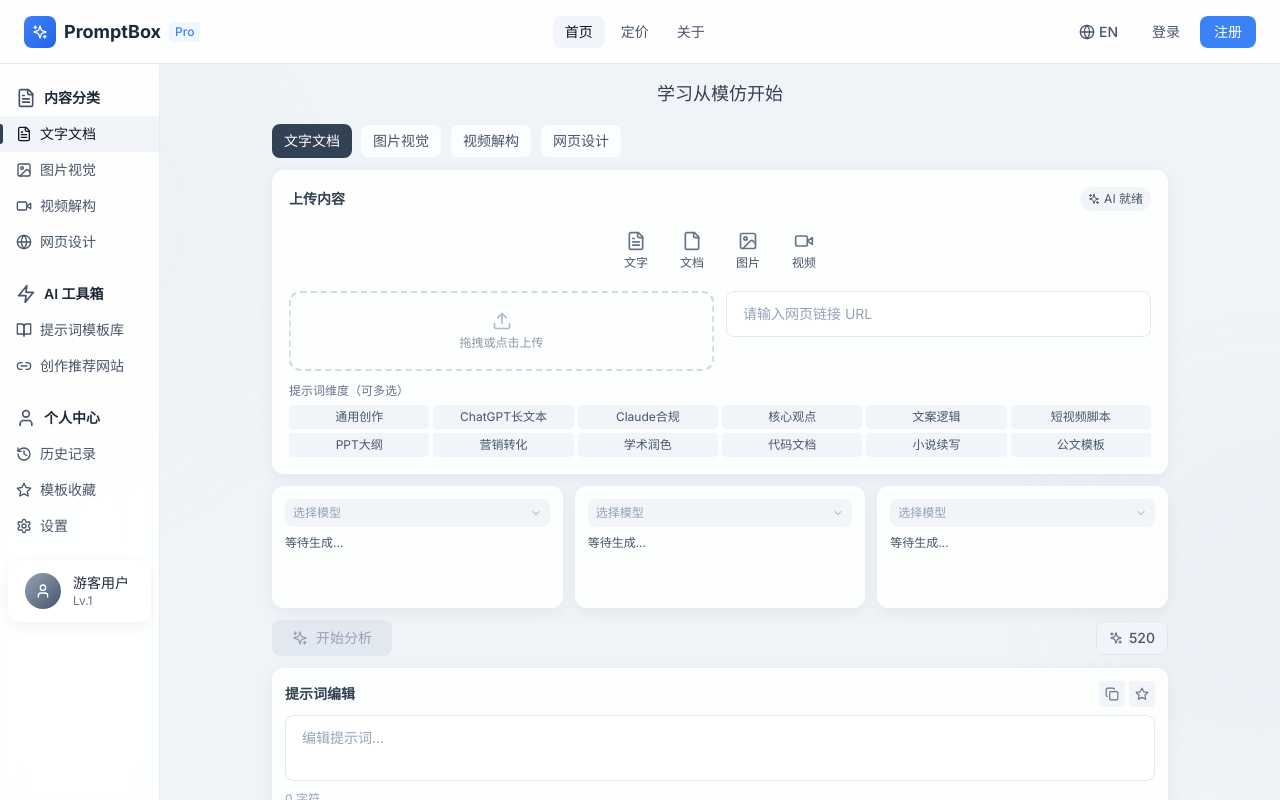
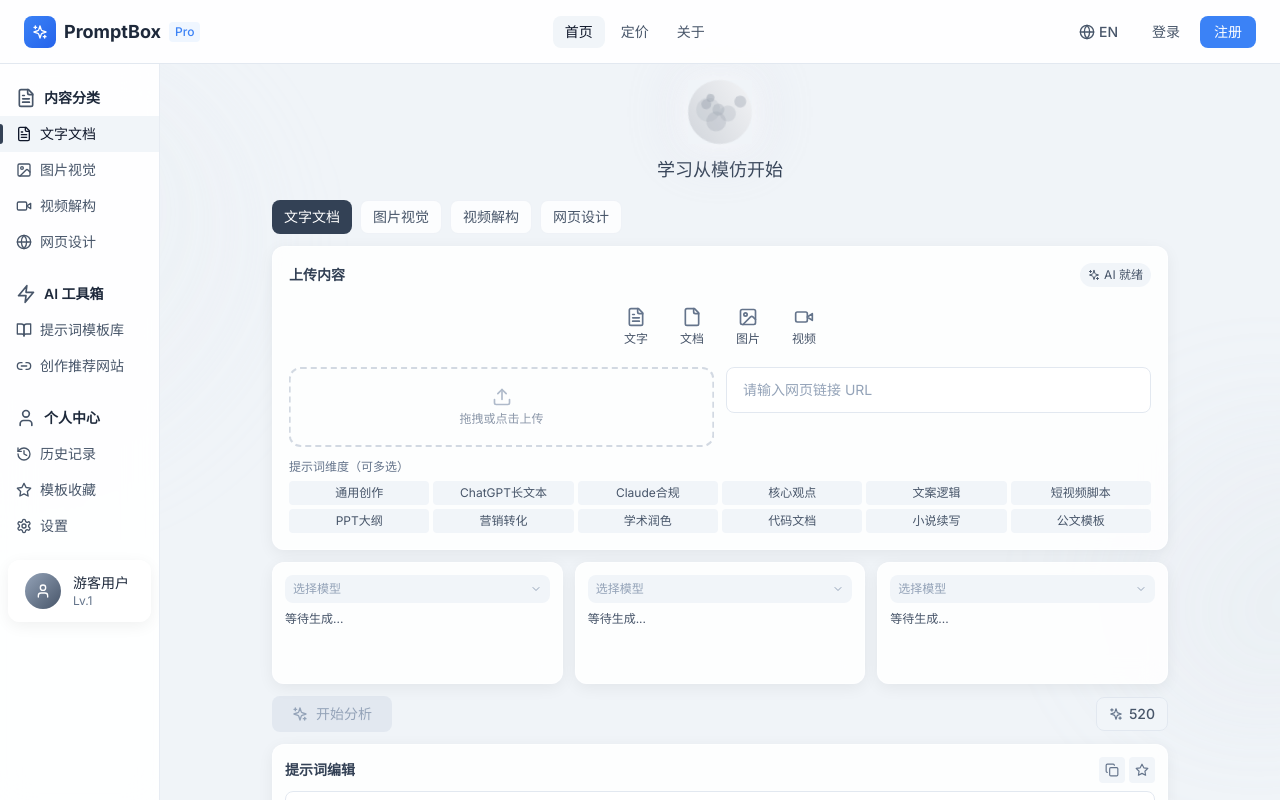
Before and after one commit to oxygen02/promptbox, a Next.js app: page / in a window 1280 px wide. Shown: the top 800 px of the page. Built offline with nearby package versions, Linux system fonts and the light colour scheme.

Commit message:
feat: Add moon animation before slogan

```diff
--- a/src/app/globals.css
+++ b/src/app/globals.css
@@ -122,3 +122,22 @@ body {
 .dropdown-item.active {
   @apply bg-slate-100 text-slate-900 font-medium;
 }
+
+/* 月球动画 */
+@keyframes moon-rotate {
+  0% { transform: rotate(0deg); }
+  100% { transform: rotate(360deg); }
+}
+
+.moon-container {
+  animation: moon-rotate 20s linear infinite;
+}
+
+@keyframes moon-glow {
+  0%, 100% { box-shadow: 0 0 30px rgba(255, 255, 255, 0.8), 0 0 60px rgba(200, 200, 220, 0.4); }
+  50% { box-shadow: 0 0 40px rgba(255, 255, 255, 1), 0 0 80px rgba(200, 200, 220, 0.6); }
+}
+
+.moon-glow {
+  animation: moon-glow 3s ease-in-out infinite;
+}
--- a/src/app/page.tsx
+++ b/src/app/page.tsx
@@ -230,6 +230,22 @@ export default function HomePage() {
       </div>
 
       <div className="relative z-10">
+        {/* 月球动画 */}
+        <div className="flex justify-center mb-3">
+          <div className="relative w-16 h-16 moon-glow">
+            <div className="moon-container w-full h-full rounded-full overflow-hidden bg-gradient-to-br from-gray-100 to-gray-300">
+              {/* 月球表面 - 陨石坑 */}
+              <div className="absolute top-2 left-3 w-3 h-3 rounded-full bg-gray-400/40"></div>
+              <div className="absolute top-6 left-8 w-5 h-5 rounded-full bg-gray-400/30"></div>
+              <div className="absolute top-10 left-4 w-2 h-2 rounded-full bg-gray-400/50"></div>
+              <div className="absolute top-4 right-6 w-4 h-4 rounded-full bg-gray-400/25"></div>
+              <div className="absolute bottom-6 left-6 w-3 h-3 rounded-full bg-gray-400/35"></div>
+              <div className="absolute bottom-3 right-8 w-2.5 h-2.5 rounded-full bg-gray-400/45"></div>
+              <div className="absolute top-8 left-1/2 -translate-x-1/2 w-6 h-6 rounded-full bg-gray-400/20"></div>
+            </div>
+          </div>
+        </div>
+
         {/* Slogan */}
         <div className="text-center mb-4">
           <h2 className="text-lg font-medium text-slate-700">学习从模仿开始</h2>
```
